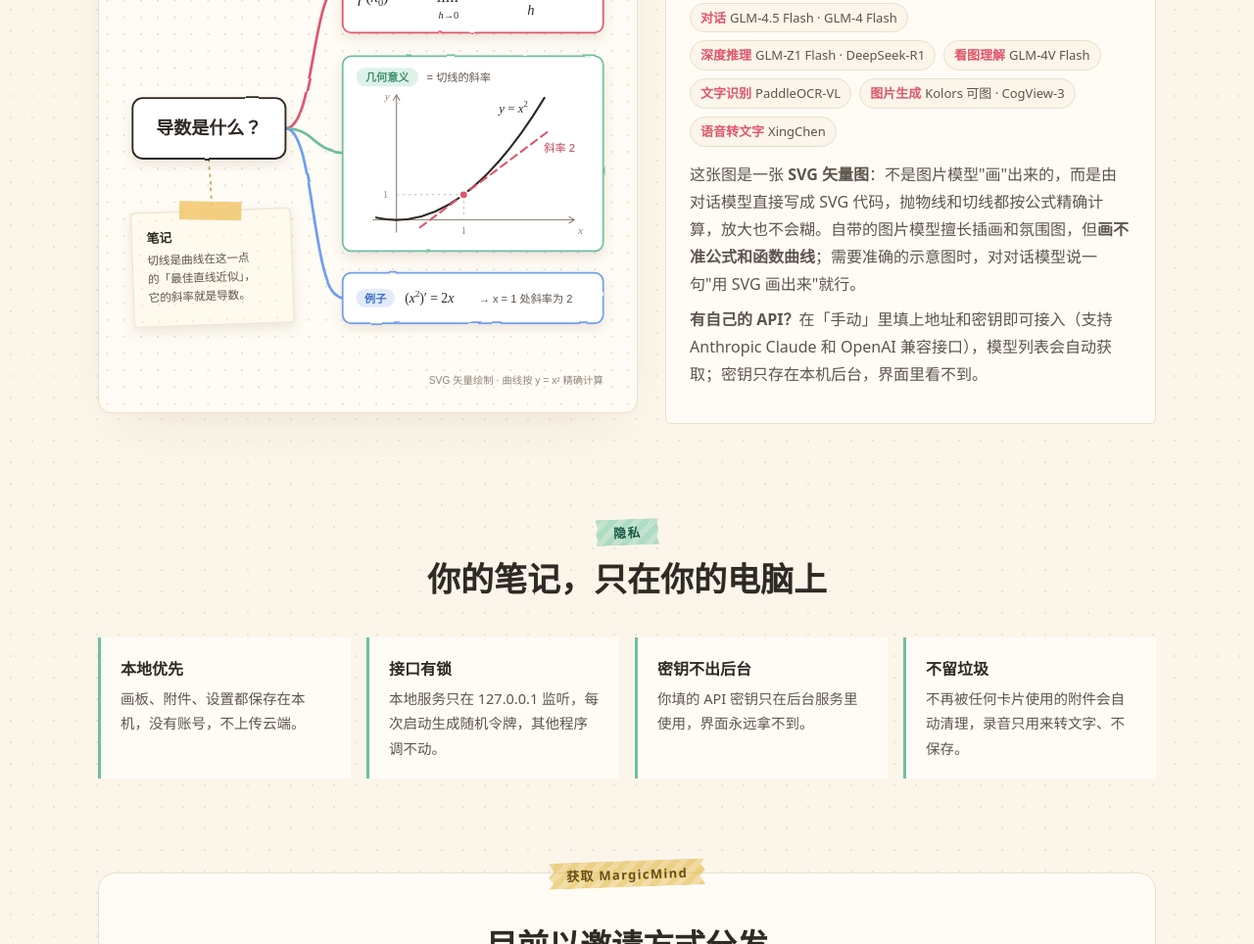
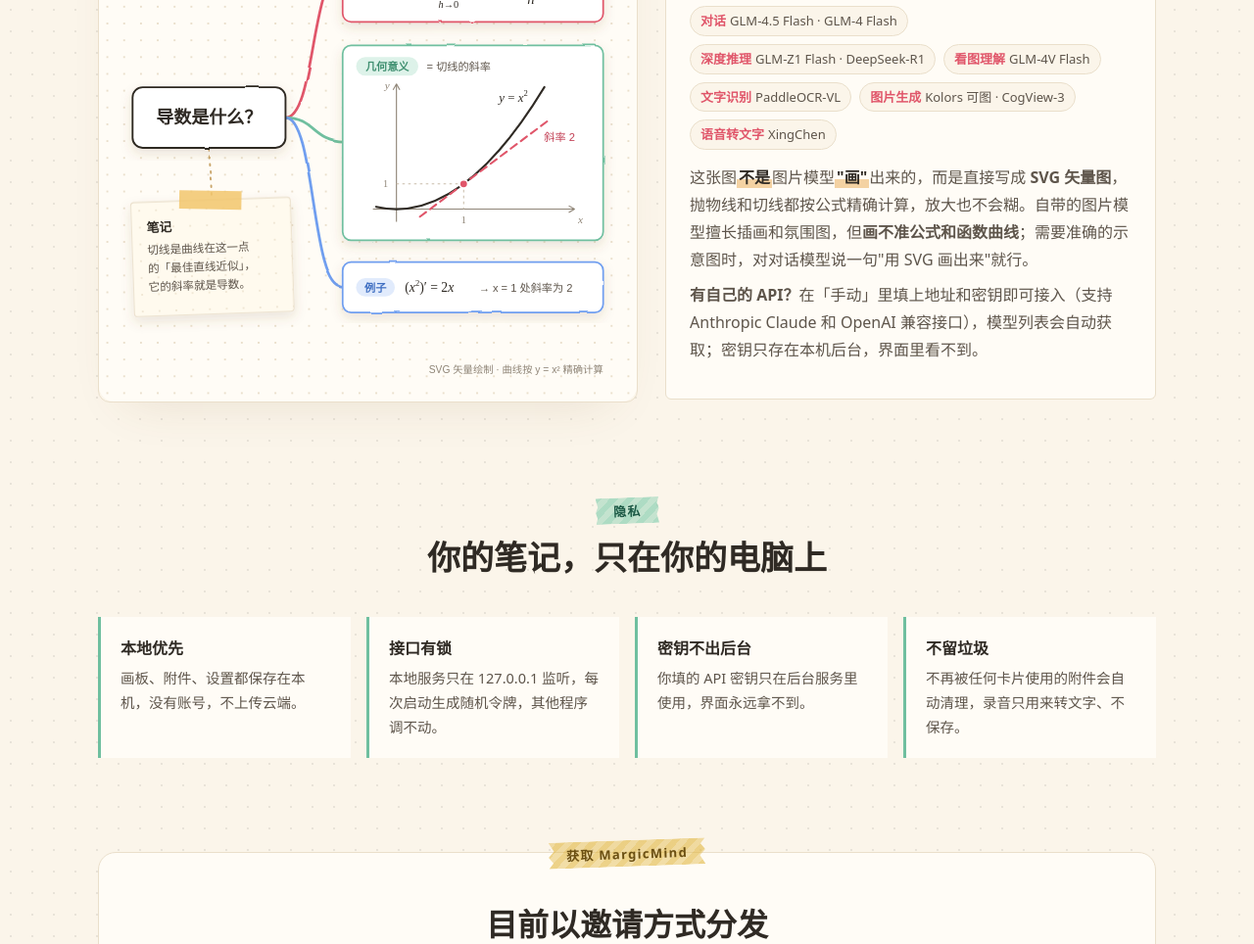
Before and after one commit to 2061311947/MochiMind-site, a plain HTML site: page index.html in a window 1280 px wide. Shown: the part 2245-3209 px from the top of the page at 98% size. Drawn offline with Linux system fonts and the light colour scheme.

Commit message:
Caption: drop attribution, highlight key words
Co-Authored-By: Claude Opus 5.5 <noreply@anthropic.com>

```diff
--- a/index.html
+++ b/index.html
@@ -57,6 +57,7 @@
     /* hero */
     .hero { padding: 72px 0 40px; text-align: center; }
     .hero h1 { margin: 18px 0 14px; font: 700 clamp(32px, 5.6vw, 56px)/1.2 var(--font-read); letter-spacing: .02em; }
+    .showcase .hl { color: var(--ink); font-weight: 700; padding: 0 2px; background: linear-gradient(transparent 58%, color-mix(in srgb, var(--accent-2) 50%, transparent) 58%); }
     .hero h1 .hl { background: linear-gradient(transparent 62%, color-mix(in srgb, var(--accent-2) 45%, transparent) 62%); }
     .hero p.lead { margin: 0 auto; max-width: 640px; font-size: clamp(16px, 2.2vw, 19px); color: var(--ink-2); }
     .cta { margin-top: 30px; display: flex; gap: 12px; justify-content: center; flex-wrap: wrap; }
@@ -196,7 +197,7 @@
           <span><b>图片生成</b>Kolors 可图 · CogView-3</span>
           <span><b>语音转文字</b>XingChen</span>
         </div>
-        <p style="margin-top:14px">这张图是一张 <b>SVG 矢量图</b>：不是图片模型"画"出来的，而是由对话模型直接写成 SVG 代码，抛物线和切线都按公式精确计算，放大也不会糊。自带的图片模型擅长插画和氛围图，但<b>画不准公式和函数曲线</b>；需要准确的示意图时，对对话模型说一句"用 SVG 画出来"就行。</p>
+        <p style="margin-top:14px">这张图<span class="hl">不是</span>图片模型<span class="hl">"画"</span>出来的，而是直接写成 <b>SVG 矢量图</b>，抛物线和切线都按公式精确计算，放大也不会糊。自带的图片模型擅长插画和氛围图，但<b>画不准公式和函数曲线</b>；需要准确的示意图时，对对话模型说一句"用 SVG 画出来"就行。</p>
         <p><b>有自己的 API？</b>在「手动」里填上地址和密钥即可接入（支持 Anthropic Claude 和 OpenAI 兼容接口），模型列表会自动获取；密钥只存在本机后台，界面里看不到。</p>
       </div>
     </div>
```
